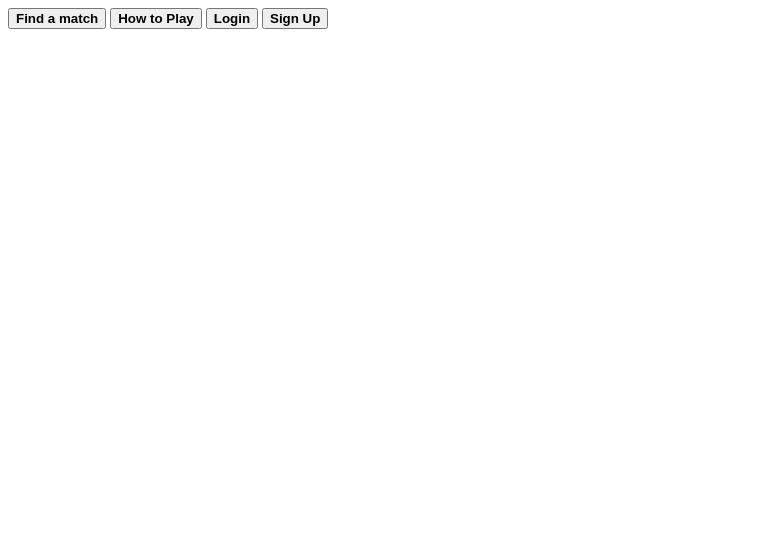
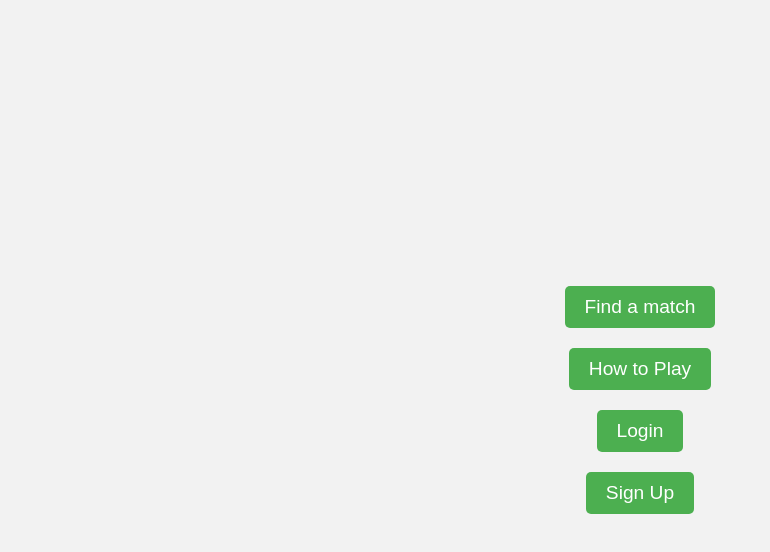
Before and after one commit to GuiltyMoons/Chess-, a website: page app/public/game/menu.html in a window 1280 px wide. Shown: the whole page, without its empty margins (0-770 px from the left). Drawn offline with nearby package versions, Linux system fonts and the light colour scheme.

Commit message:
menu css polishing

```diff
--- a/app/public/game/menu.html
+++ b/app/public/game/menu.html
@@ -2,16 +2,26 @@
 <html lang="en">
 <head>
     <title>Chess++</title>
+    <link rel="stylesheet" href="/layout.css">
+    <style>
+        .button-container {
+            display: flex;
+            flex-direction: column;
+            justify-content: center;
+            align-items: center;
+        }
+    </style>
 </head>
 <body>
-    <button id="match"><strong>Find a match</strong></button>
-    <button><strong>How to Play</strong></button>
-    <button onclick="window.location.href='/auth/login'"><strong>Login</strong></button>
-    <button onclick="window.location.href='/auth/signup'"><strong>Sign Up</strong></button>
+    <div class="button-container">
+        <button id="match">Find a match</button>
+        <button>How to Play</button>
+        <button onclick="window.location.href='/auth/login'">Login</button>
+        <button onclick="window.location.href='/auth/signup'">Sign Up</button>
+    </div>
+    <!-- TODO: Remove login and signup, add logout instead. Maybe refactor this page to be the account page? -->
 
     <script src="https://cdn.jsdelivr.net/npm/axios/dist/axios.min.js"></script>
-    <script src="\game\menu.js"></script>
+    <script src="/game/menu.js"></script>
 </body>
-
-<!-- TODO: make menu.html nicer to look at. -->
 </html>
--- a/app/public/layout.css
+++ b/app/public/layout.css
@@ -47,7 +47,7 @@ input {
 
 button {
     padding: 10px 20px;
-    margin-top: 10px;
+    margin: 10px;
     font-size: 1.2em;
     background-color: #4CAF50;
     color: white;
```
